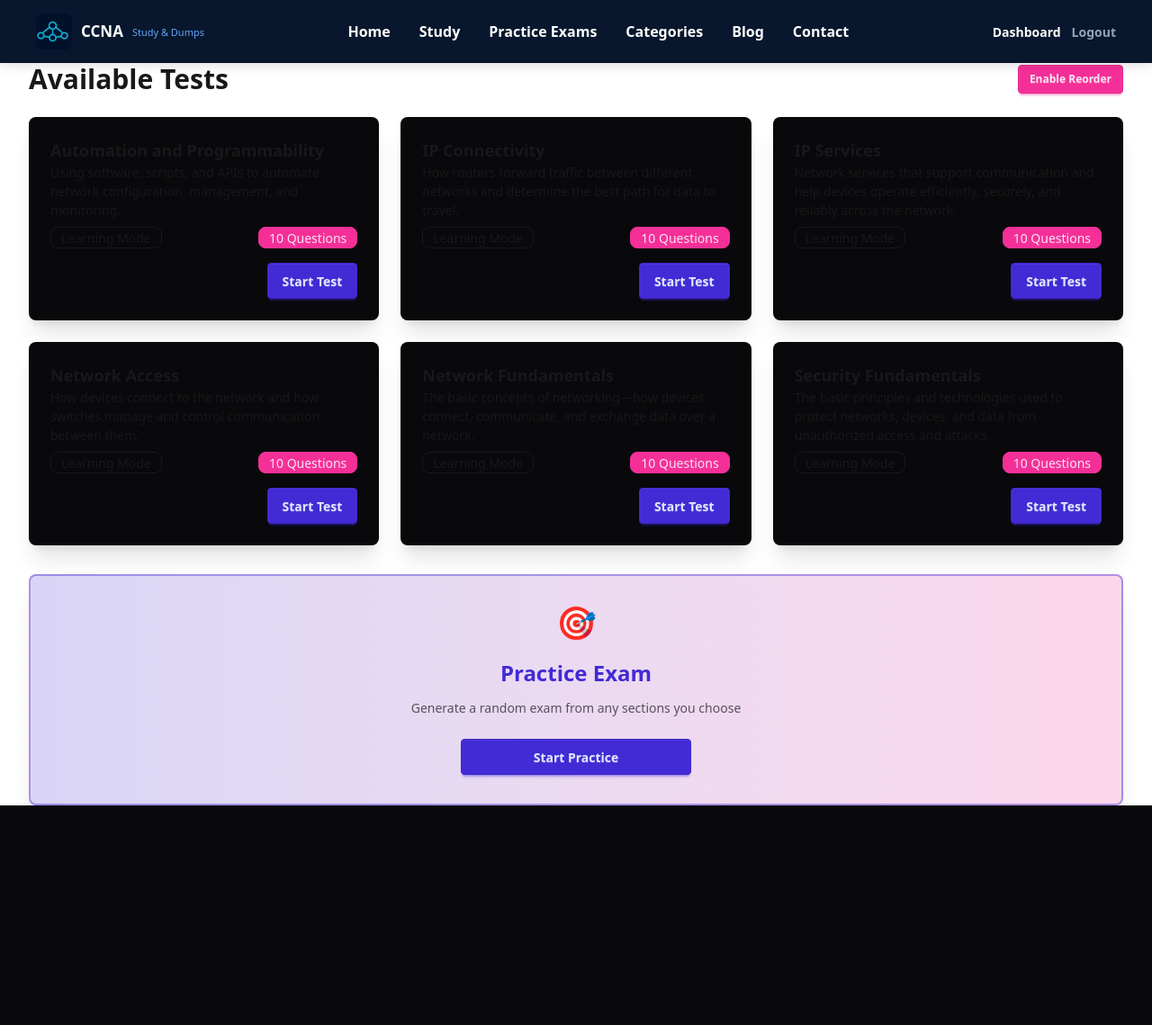
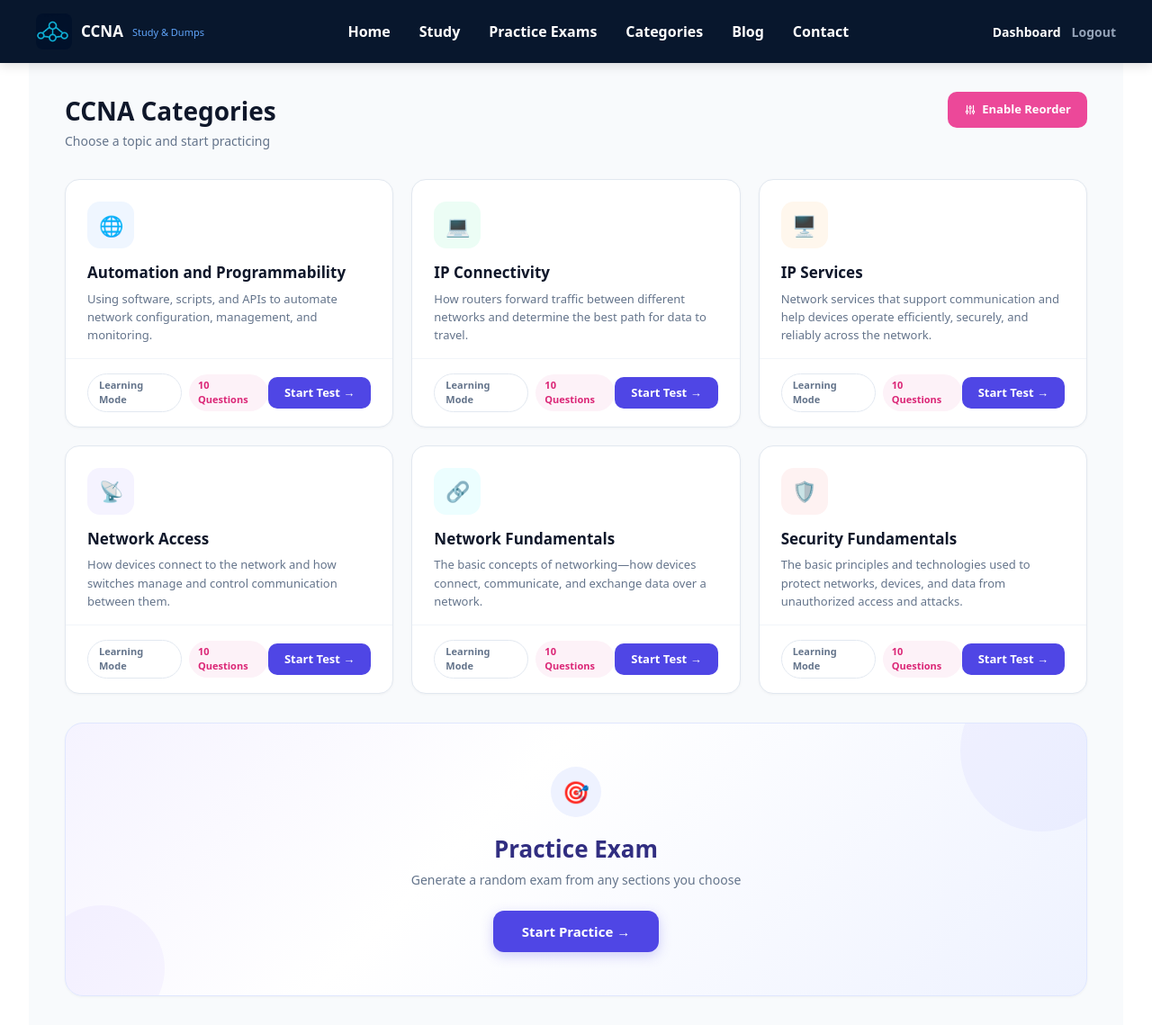
Before and after one commit to alikalary1997/NetMaster, a Django app: page /quiz/tests/ in a window 1280 px wide. Shown: the whole page at 90% size. Before the commit the page ends 895 px from the top, so only its background shows below. Run offline with Django 5.2, Linux system fonts and the light colour scheme; a user stored in the database is signed in; data comes from the database, SQL or seed files in the repository; both versions use the stored data as it was after the commit; style sheets or scripts are compiled from the project's sources.

Commit message:
chak krdni bashi emt7an

```diff
--- /dev/null
+++ b/quiz/static/quiz/css/categories.css
@@ -0,0 +1,105 @@
+/* ====== Categories Page ====== */
+
+.cat-page { background: #f8fafc; min-height: 100vh; }
+.cat-container { max-width: 1300px; margin: 0 auto; padding: 32px 40px; }
+
+.cat-header { display: flex; justify-content: space-between; align-items: flex-start; margin-bottom: 32px; }
+.cat-header h1 { font-size: 28px; font-weight: 800; color: #0f172a; }
+.cat-header .sub { font-size: 14px; color: #64748b; margin-top: 2px; }
+
+.btn-reorder {
+    display: inline-flex; align-items: center; gap: 6px;
+    padding: 10px 18px; font-size: 13px; font-weight: 600;
+    color: #fff; background: #ec4899; border: none; border-radius: 10px;
+    cursor: pointer; transition: background .2s; white-space: nowrap;
+}
+.btn-reorder:hover { background: #db2777; }
+.btn-reorder.active { background: #be185d; }
+
+/* Grid */
+.cat-grid { display: grid; grid-template-columns: repeat(3, 1fr); gap: 20px; }
+@media (max-width: 1024px) { .cat-grid { grid-template-columns: repeat(2, 1fr); } }
+@media (max-width: 640px) { .cat-grid { grid-template-columns: 1fr; } .cat-container { padding: 20px 16px; } }
+
+/* Card */
+.cat-card {
+    background: #fff; border-radius: 16px; border: 1px solid #e2e8f0;
+    box-shadow: 0 1px 3px rgba(0,0,0,.04); padding: 0;
+    transition: transform .25s, box-shadow .25s; overflow: hidden;
+    display: flex; flex-direction: column;
+}
+.cat-card:hover { transform: translateY(-4px); box-shadow: 0 12px 40px rgba(0,0,0,.08); }
+
+.cat-card-body { padding: 24px 24px 0; flex: 1; }
+.cat-card-icon {
+    width: 52px; height: 52px; border-radius: 14px;
+    display: flex; align-items: center; justify-content: center;
+    font-size: 22px; margin-bottom: 14px;
+}
+.cat-card-title { font-size: 17px; font-weight: 700; color: #0f172a; margin-bottom: 6px; }
+.cat-card-desc { font-size: 13px; color: #64748b; line-height: 1.55; }
+
+.cat-card-footer {
+    display: flex; align-items: center; justify-content: space-between;
+    padding: 16px 24px; margin-top: 16px;
+    border-top: 1px solid #f1f5f9;
+}
+.cat-pills { display: flex; align-items: center; gap: 8px; }
+.cat-pill-mode {
+    font-size: 11px; font-weight: 600; padding: 4px 12px; border-radius: 99px;
+    border: 1px solid #e2e8f0; color: #64748b; background: #fff;
+}
+.cat-pill-count {
+    font-size: 11px; font-weight: 700; padding: 4px 10px; border-radius: 99px;
+    background: #fdf2f8; color: #db2777;
+}
+.btn-start {
+    display: inline-flex; align-items: center; gap: 4px;
+    padding: 8px 18px; font-size: 13px; font-weight: 600;
+    color: #fff; background: #4f46e5; border-radius: 10px;
+    text-decoration: none; transition: background .2s; white-space: nowrap;
+}
+.btn-start:hover { background: #4338ca; }
+
+/* Practice Exam banner */
+.practice-banner {
+    margin-top: 32px; border-radius: 20px; padding: 48px 32px; text-align: center;
+    background: linear-gradient(135deg, #f5f3ff 0%, #fff 40%, #eef2ff 100%);
+    border: 1px solid #e0e7ff; position: relative; overflow: hidden;
+    box-shadow: 0 1px 3px rgba(0,0,0,.04);
+}
+.practice-banner::before {
+    content: ''; position: absolute; top: -60px; right: -40px;
+    width: 180px; height: 180px; border-radius: 50%;
+    background: rgba(99,102,241,.06); pointer-events: none;
+}
+.practice-banner::after {
+    content: ''; position: absolute; bottom: -40px; left: -30px;
+    width: 140px; height: 140px; border-radius: 50%;
+    background: rgba(139,92,246,.05); pointer-events: none;
+}
+.practice-icon {
+    width: 56px; height: 56px; border-radius: 50%; position: relative; z-index: 1;
+    background: #eef2ff; color: #4f46e5; display: flex; align-items: center;
+    justify-content: center; font-size: 24px; margin: 0 auto 16px;
+}
+.practice-title { font-size: 26px; font-weight: 800; color: #312e81; position: relative; z-index: 1; }
+.practice-sub { font-size: 14px; color: #64748b; margin-top: 4px; margin-bottom: 24px; position: relative; z-index: 1; }
+.btn-practice {
+    display: inline-flex; align-items: center; gap: 6px; position: relative; z-index: 1;
+    padding: 12px 32px; font-size: 15px; font-weight: 700;
+    color: #fff; background: #4f46e5; border-radius: 12px;
+    text-decoration: none; transition: background .2s;
+    box-shadow: 0 4px 14px rgba(79,70,229,.25);
+}
+.btn-practice:hover { background: #4338ca; box-shadow: 0 6px 20px rgba(79,70,229,.35); }
+
+/* Reorder mode */
+.reorder-controls { display: none; }
+.reorder-active .reorder-controls { display: flex; }
+.reorder-active .btn-start { pointer-events: none; opacity: .5; }
+
+@media (max-width: 480px) {
+    .cat-header { flex-direction: column; gap: 12px; }
+    .practice-banner { padding: 32px 20px; }
+}
--- a/quiz/templates/quiz/test_list.html
+++ b/quiz/templates/quiz/test_list.html
@@ -1,290 +1,119 @@
 {% extends 'quiz/base.html' %}
+{% load static %}
 
-{% block title %}Available Tests{% endblock %}
+{% block title %}Categories{% endblock %}
+
+{% block extra_head %}
+<link rel="stylesheet" href="{% static 'quiz/css/categories.css' %}">
+{% endblock %}
 
 {% block content %}
 {% csrf_token %}
-<div class="flex justify-between items-center mb-6">
-    <h2 class="text-3xl font-bold">Available Tests</h2>
+<div class="cat-page">
+<div class="cat-container">
+
+{# Header #}
+<div class="cat-header">
+    <div>
+        <h1>CCNA Categories</h1>
+        <p class="sub">Choose a topic and start practicing</p>
+    </div>
     {% if user.is_staff %}
-        <button id="toggleReorder" class="btn btn-secondary btn-sm">
+    <button id="toggleReorder" class="btn-reorder">
+        <svg width="14" height="14" fill="none" stroke="currentColor" stroke-width="2" viewBox="0 0 24 24"><path stroke-linecap="round" stroke-linejoin="round" d="M12 6V4m0 2a2 2 0 100 4m0-4a2 2 0 110 4m-6 8a2 2 0 100-4m0 4a2 2 0 110-4m0 4v2m0-6V4m6 6v10m6-2a2 2 0 100-4m0 4a2 2 0 110-4m0 4v2m0-6V4"/></svg>
         <span id="reorderText">Enable Reorder</span>
     </button>
     {% endif %}
 </div>
 
-<div id="testsContainer" class="grid grid-cols-1 md:grid-cols-2 lg:grid-cols-3 gap-6">
+{# Grid #}
+<div id="testsContainer" class="cat-grid">
     {% for test in tests %}
-    <div class="test-card card bg-neutral shadow-xl transition-all duration-300 ease-in-out hover:shadow-2xl hover:-translate-y-1 relative" data-test-id="{{ test.id }}">
-        <div class="card-body flex flex-row items-center justify-between"> {# Added flex and items-center for horizontal alignment #}
-            <div> {# Wrap existing card-body content in a div #}
-                <h3 class="card-title">{{ test.name }}</h3>
-                <p>{{ test.description }}</p>
-                <div class="flex justify-between items-center mt-2 mb-4">
-                    <div class="badge badge-outline">{{ test.get_test_type_display }}</div>
-                    {% if test.question_count is not None %}
-                        <div class="badge badge-secondary">{{ test.question_count }} Questions</div>
-                    {% else %}
-                        <div class="badge badge-secondary">0 Questions</div>
-                    {% endif %}
+    <div class="cat-card" data-test-id="{{ test.id }}">
+        <div class="cat-card-body">
+            <div class="cat-card-icon" style="background:{% cycle '#eff6ff' '#ecfdf5' '#fff7ed' '#f5f3ff' '#ecfeff' '#fef2f2' %};color:{% cycle '#3b82f6' '#10b981' '#f97316' '#8b5cf6' '#06b6d4' '#ef4444' %}">
+                {% cycle '🌐' '💻' '🖥' '📡' '🔗' '🛡' %}
             </div>
-                <div class="card-actions justify-end">
-                    <a href="{% url 'start_test' test.id %}" class="btn btn-primary start-test-btn">Start Test</a>
+            <h3 class="cat-card-title">{{ test.name }}</h3>
+            <p class="cat-card-desc">{{ test.desc }}</p>
         </div>
+        <div class="cat-card-footer">
+            <div class="cat-pills">
+                <span class="cat-pill-mode">{{ test.get_test_type_display }}</span>
+                <span class="cat-pill-count">{{ test.question_count|default:0 }} Questions</span>
             </div>
+            <a href="{% url 'start_test' test.id %}" class="btn-start start-test-btn">Start Test →</a>
             {% if user.is_staff %}
-            <div class="reorder-controls hidden flex-col gap-2 ml-4"> {# Removed absolute positioning, added ml-4 for spacing #}
-                <button class="move-up-btn btn btn-sm btn-success" data-test-id="{{ test.id }}" title="Move Up">
-                    <span class="text-sm font-bold">▲</span>
-                </button>
-                <button class="move-down-btn btn btn-sm btn-error" data-test-id="{{ test.id }}" title="Move Down">
-                    <span class="text-sm font-bold">▼</span>
-                </button>
+            <div class="reorder-controls" style="display:none;gap:4px">
+                <button class="move-up-btn" data-test-id="{{ test.id }}" style="width:24px;height:24px;border-radius:6px;border:1px solid #e2e8f0;background:#fff;cursor:pointer;font-size:10px">▲</button>
+                <button class="move-down-btn" data-test-id="{{ test.id }}" style="width:24px;height:24px;border-radius:6px;border:1px solid #e2e8f0;background:#fff;cursor:pointer;font-size:10px">▼</button>
             </div>
             {% endif %}
         </div>
     </div>
     {% empty %}
-    <p>No tests available yet.</p>
+    <div class="col-span-full text-center py-20" style="grid-column:1/-1">
+        <p style="font-size:18px;color:#94a3b8">No categories yet. Check back soon.</p>
+    </div>
     {% endfor %}
 </div>
 
-<!-- Practice Exam Card -->
-<div class="mt-8">
-    <a href="{% url 'practice_exam' %}" class="card bg-gradient-to-r from-primary/20 to-secondary/20 border-2 border-primary/40 shadow-xl hover:shadow-2xl hover:-translate-y-1 transition-all duration-300 block">
-        <div class="card-body text-center py-8">
-            <div class="text-4xl mb-3">🎯</div>
-            <h3 class="text-2xl font-bold text-primary">Practice Exam</h3>
-            <p class="text-base-content/70 mt-1">Generate a random exam from any sections you choose</p>
-            <div class="mt-4">
-                <span class="btn btn-primary btn-wide">Start Practice</span>
-            </div>
-        </div>
-    </a>
+{# Practice Exam #}
+<div class="practice-banner">
+    <div class="practice-icon">🎯</div>
+    <h2 class="practice-title">Practice Exam</h2>
+    <p class="practice-sub">Generate a random exam from any sections you choose</p>
+    <a href="{% url 'practice_exam' %}" class="btn-practice">Start Practice →</a>
 </div>
 
 {% if user.is_staff %}
-<div id="saveOrderContainer" class="hidden mt-6 text-center">
-    <button id="saveOrder" class="btn btn-success">Save New Order</button>
-    <button id="cancelReorder" class="btn btn-ghost">Cancel</button>
+<div id="saveOrderContainer" style="display:none;margin-top:20px;text-align:center;gap:12px">
+    <button id="saveOrder" style="padding:10px 28px;background:#4f46e5;color:#fff;font-weight:600;font-size:14px;border-radius:10px;border:none;cursor:pointer">Save New Order</button>
+    <button id="cancelReorder" style="padding:10px 28px;border:1px solid #e2e8f0;color:#64748b;font-weight:600;font-size:14px;border-radius:10px;background:#fff;cursor:pointer">Cancel</button>
 </div>
 {% endif %}
+
+</div>
+</div>
 {% endblock %}
 
 {% block extra_js %}
 {% if user.is_staff %}
 <script>
-document.addEventListener('DOMContentLoaded', function() {
-    const toggleBtn = document.getElementById('toggleReorder');
-    const reorderText = document.getElementById('reorderText');
-    const testsContainer = document.getElementById('testsContainer');
-    const saveOrderContainer = document.getElementById('saveOrderContainer');
-    const saveOrderBtn = document.getElementById('saveOrder');
-    const cancelBtn = document.getElementById('cancelReorder');
-
-    let isReorderMode = false;
-    let originalOrder = [];
-    let hasChanges = false;
-
-    function enableReorderMode() {
-        isReorderMode = true;
-        hasChanges = false;
-        reorderText.textContent = 'Disable Reorder';
-        toggleBtn.classList.remove('btn-secondary');
-        toggleBtn.classList.add('btn-warning');
-
-        // Store original order
-        originalOrder = Array.from(testsContainer.children).map(card => card.dataset.testId);
-
-        // Change to single column layout for easier reordering
-        testsContainer.classList.remove('grid', 'grid-cols-1', 'md:grid-cols-2', 'lg:grid-cols-3');
-        testsContainer.classList.add('flex', 'flex-col', 'space-y-4');
-
-        // Show reorder controls
-        const reorderControls = document.querySelectorAll('.reorder-controls');
-        reorderControls.forEach(control => control.classList.remove('hidden'));
-
-        // Disable start test buttons
-        const startTestBtns = document.querySelectorAll('.start-test-btn');
-        startTestBtns.forEach(btn => {
-            btn.classList.add('btn-disabled');
-            btn.style.pointerEvents = 'none';
-        });
-
-        // Show save/cancel buttons
-        saveOrderContainer.classList.remove('hidden');
-
-        // Add instruction message
-        const instructionDiv = document.createElement('div');
-        instructionDiv.id = 'reorderInstructions';
-        instructionDiv.className = 'alert alert-info mb-4';
-        instructionDiv.innerHTML = '<span>💡 Use the up ↑ and down ↓ arrow buttons to reorder the tests.</span>';
-        testsContainer.parentNode.insertBefore(instructionDiv, testsContainer);
-
-        // Add event listeners for move buttons
-        addMoveButtonListeners();
+(function(){
+var tb=document.getElementById('toggleReorder'),rt=document.getElementById('reorderText'),tc=document.getElementById('testsContainer'),so=document.getElementById('saveOrderContainer'),sb=document.getElementById('saveOrder'),cb=document.getElementById('cancelReorder'),im=false,oo=[],hc=false;
+function en(){
+    im=true;hc=false;rt.textContent='Disable Reorder';tb.classList.add('active');
+    oo=Array.from(tc.children).map(c=>c.dataset.testId);
+    tc.style.display='flex';tc.style.flexDirection='column';tc.style.gap='12px';
+    document.querySelectorAll('.reorder-controls').forEach(c=>c.style.display='flex');
+    document.querySelectorAll('.start-test-btn').forEach(b=>{b.style.pointerEvents='none';b.style.opacity='.5'});
+    so.style.display='flex';so.style.justifyContent='center';
+    var d=document.createElement('div');d.id='ri';d.style.cssText='background:#fdf2f8;color:#be185d;font-size:14px;padding:12px 16px;border-radius:10px;margin-bottom:12px;text-align:center';
+    d.textContent='💡 Use ▲ ▼ arrows to reorder categories';
+    tc.parentNode.insertBefore(d,tc);al();
 }
-
-    function disableReorderMode() {
-        isReorderMode = false;
-        reorderText.textContent = 'Enable Reorder';
-        toggleBtn.classList.remove('btn-warning');
-        toggleBtn.classList.add('btn-secondary');
-
-        // Restore grid layout
-        testsContainer.classList.remove('flex', 'flex-col', 'space-y-4');
-        testsContainer.classList.add('grid', 'grid-cols-1', 'md:grid-cols-2', 'lg:grid-cols-3');
-
-        // Hide reorder controls
-        const reorderControls = document.querySelectorAll('.reorder-controls');
-        reorderControls.forEach(control => control.classList.add('hidden'));
-
-        // Enable start test buttons
-        const startTestBtns = document.querySelectorAll('.start-test-btn');
-        startTestBtns.forEach(btn => {
-            btn.classList.remove('btn-disabled');
-            btn.style.pointerEvents = 'auto';
-        });
-
-        // Hide save/cancel buttons
-        saveOrderContainer.classList.add('hidden');
-
-        // Remove instruction message
-        const instructionDiv = document.getElementById('reorderInstructions');
-        if (instructionDiv) {
-            instructionDiv.remove();
+function ds(){
+    im=false;rt.textContent='Enable Reorder';tb.classList.remove('active');
+    tc.style.display='';tc.style.flexDirection='';tc.style.gap='';
+    document.querySelectorAll('.reorder-controls').forEach(c=>c.style.display='none');
+    document.querySelectorAll('.start-test-btn').forEach(b=>{b.style.pointerEvents='';b.style.opacity=''});
+    so.style.display='none';var d=document.getElementById('ri');if(d)d.remove();rl();
 }
-
-        // Remove event listeners
-        removeMoveButtonListeners();
+function al(){document.querySelectorAll('.move-up-btn').forEach(b=>b.addEventListener('click',up));document.querySelectorAll('.move-down-btn').forEach(b=>b.addEventListener('click',dn))}
+function rl(){document.querySelectorAll('.move-up-btn').forEach(b=>b.removeEventListener('click',up));document.querySelectorAll('.move-down-btn').forEach(b=>b.removeEventListener('click',dn))}
+function up(e){e.preventDefault();var c=tc.querySelector('[data-test-id="'+e.currentTarget.dataset.testId+'"]'),p=c.previousElementSibling;if(p){tc.insertBefore(c,p);hc=true;c.style.boxShadow='0 0 0 2px #4f46e5';setTimeout(()=>c.style.boxShadow='',300)}}
+function dn(e){e.preventDefault();var c=tc.querySelector('[data-test-id="'+e.currentTarget.dataset.testId+'"]'),n=c.nextElementSibling;if(n){tc.insertBefore(n,c);hc=true;c.style.boxShadow='0 0 0 2px #4f46e5';setTimeout(()=>c.style.boxShadow='',300)}}
+function sv(){
+    if(!hc){ds();return}var o=Array.from(tc.children).filter(c=>c.dataset.testId).map(c=>c.dataset.testId);
+    sb.disabled=true;sb.textContent='Saving...';
+    fetch('{% url "reorder_tests" %}',{method:'POST',headers:{'Content-Type':'application/json','X-CSRFToken':document.querySelector('[name=csrfmiddlewaretoken]').value},body:JSON.stringify({test_ids:o})})
+    .then(r=>r.json()).then(d=>{if(d.success){ds();var s=document.createElement('div');s.style.cssText='background:#ecfdf5;color:#059669;font-size:14px;padding:12px 16px;border-radius:10px;margin-bottom:12px;text-align:center';s.textContent='✅ Order saved!';tc.parentNode.insertBefore(s,tc);setTimeout(()=>s.remove(),3000)}else alert('Error: '+d.error)})
+    .catch(()=>alert('Error')).finally(()=>{sb.disabled=false;sb.textContent='Save New Order'});
 }
-
-    function addMoveButtonListeners() {
-        const moveUpBtns = document.querySelectorAll('.move-up-btn');
-        const moveDownBtns = document.querySelectorAll('.move-down-btn');
-
-        moveUpBtns.forEach(btn => {
-            btn.addEventListener('click', handleMoveUp);
-        });
-
-        moveDownBtns.forEach(btn => {
-            btn.addEventListener('click', handleMoveDown);
-        });
-    }
-
-    function removeMoveButtonListeners() {
-        const moveUpBtns = document.querySelectorAll('.move-up-btn');
-        const moveDownBtns = document.querySelectorAll('.move-down-btn');
-
-        moveUpBtns.forEach(btn => {
-            btn.removeEventListener('click', handleMoveUp);
-        });
-
-        moveDownBtns.forEach(btn => {
-            btn.removeEventListener('click', handleMoveDown);
-        });
-    }
-
-    function handleMoveUp(event) {
-        event.preventDefault();
-        const testId = event.currentTarget.dataset.testId;
-        const card = testsContainer.querySelector(`[data-test-id="${testId}"]`);
-        const previousCard = card.previousElementSibling;
-
-        if (previousCard) {
-            testsContainer.insertBefore(card, previousCard);
-            hasChanges = true;
-            animateMove(card, 'up');
-        }
-    }
-
-    function handleMoveDown(event) {
-        event.preventDefault();
-        const testId = event.currentTarget.dataset.testId;
-        const card = testsContainer.querySelector(`[data-test-id="${testId}"]`);
-        const nextCard = card.nextElementSibling;
-
-        if (nextCard) {
-            testsContainer.insertBefore(nextCard, card);
-            hasChanges = true;
-            animateMove(card, 'down');
-        }
-    }
-
-    function animateMove(card, direction) {
-        // Add a brief highlight animation
-        card.classList.add('ring-2', 'ring-primary');
-        setTimeout(() => {
-            card.classList.remove('ring-2', 'ring-primary');
-        }, 300);
-    }
-
-    function saveOrder() {
-        if (!hasChanges) {
-            disableReorderMode();
-            return;
-        }
-
-        const newOrder = Array.from(testsContainer.children).map(card => card.dataset.testId);
-
-        // Show loading state
-        saveOrderBtn.disabled = true;
-        saveOrderBtn.textContent = 'Saving...';
-
-        fetch('{% url "reorder_tests" %}', {
-            method: 'POST',
-            headers: {
-                'Content-Type': 'application/json',
-                'X-CSRFToken': document.querySelector('[name=csrfmiddlewaretoken]').value,
-            },
-            body: JSON.stringify({
-                test_ids: newOrder
-            })
-        })
-        .then(response => response.json())
-        .then(data => {
-            if (data.success) {
-                disableReorderMode();
-                // Show success message
-                const successDiv = document.createElement('div');
-                successDiv.className = 'alert alert-success mb-4';
-                successDiv.innerHTML = '<span>✅ Test order saved successfully!</span>';
-                testsContainer.parentNode.insertBefore(successDiv, testsContainer);
-                setTimeout(() => successDiv.remove(), 3000);
-            } else {
-                alert('Error saving order: ' + data.error);
-            }
-        })
-        .catch(error => {
-            console.error('Error:', error);
-            alert('Error saving order');
-        })
-        .finally(() => {
-            saveOrderBtn.disabled = false;
-            saveOrderBtn.textContent = 'Save New Order';
-        });
-    }
-
-    function cancelReorder() {
-        // Restore original order
-        originalOrder.forEach((testId) => {
-            const card = testsContainer.querySelector(`[data-test-id="${testId}"]`);
-            testsContainer.appendChild(card);
-        });
-        disableReorderMode();
-    }
-
-    toggleBtn.addEventListener('click', function() {
-        if (isReorderMode) {
-            disableReorderMode();
-        } else {
-            enableReorderMode();
-        }
-    });
-
-    saveOrderBtn.addEventListener('click', saveOrder);
-    cancelBtn.addEventListener('click', cancelReorder);
-});
+function cn(){oo.forEach(id=>{var c=tc.querySelector('[data-test-id="'+id+'"]');if(c)tc.appendChild(c)});ds()}
+tb.addEventListener('click',()=>im?ds():en());sb.addEventListener('click',sv);cb.addEventListener('click',cn);
+})();
 </script>
 {% endif %}
 {% endblock %}
--- a/quiz/views.py
+++ b/quiz/views.py
@@ -90,11 +90,23 @@ def about_view(request):
 
 @login_required
 def test_list(request):
-    # --- MODIFIED: Annotate tests with question_count and order by position ---
     tests = Test.objects.annotate(question_count=Count("questions")).order_by(
         "position", "name"
     )
-    # --- END MODIFIED ---
+
+    # Category descriptions
+    descriptions = {
+        "IP Connectivity": "How routers forward traffic between different networks and determine the best path for data to travel.",
+        "Automation and Programmability": "Using software, scripts, and APIs to automate network configuration, management, and monitoring.",
+        "IP Services": "Network services that support communication and help devices operate efficiently, securely, and reliably across the network.",
+        "Network Access": "How devices connect to the network and how switches manage and control communication between them.",
+        "Network Fundamentals": "The basic concepts of networking—how devices connect, communicate, and exchange data over a network.",
+        "Security Fundamentals": "The basic principles and technologies used to protect networks, devices, and data from unauthorized access and attacks.",
+    }
+
+    for test in tests:
+        test.desc = descriptions.get(test.name, test.description or "Practice questions covering this CCNA exam topic.")
+
     return render(request, "quiz/test_list.html", {"tests": tests})
 
 
```
Also changed, not shown: db.sqlite3. Lines whose indentation alone changed are shown as unchanged.
